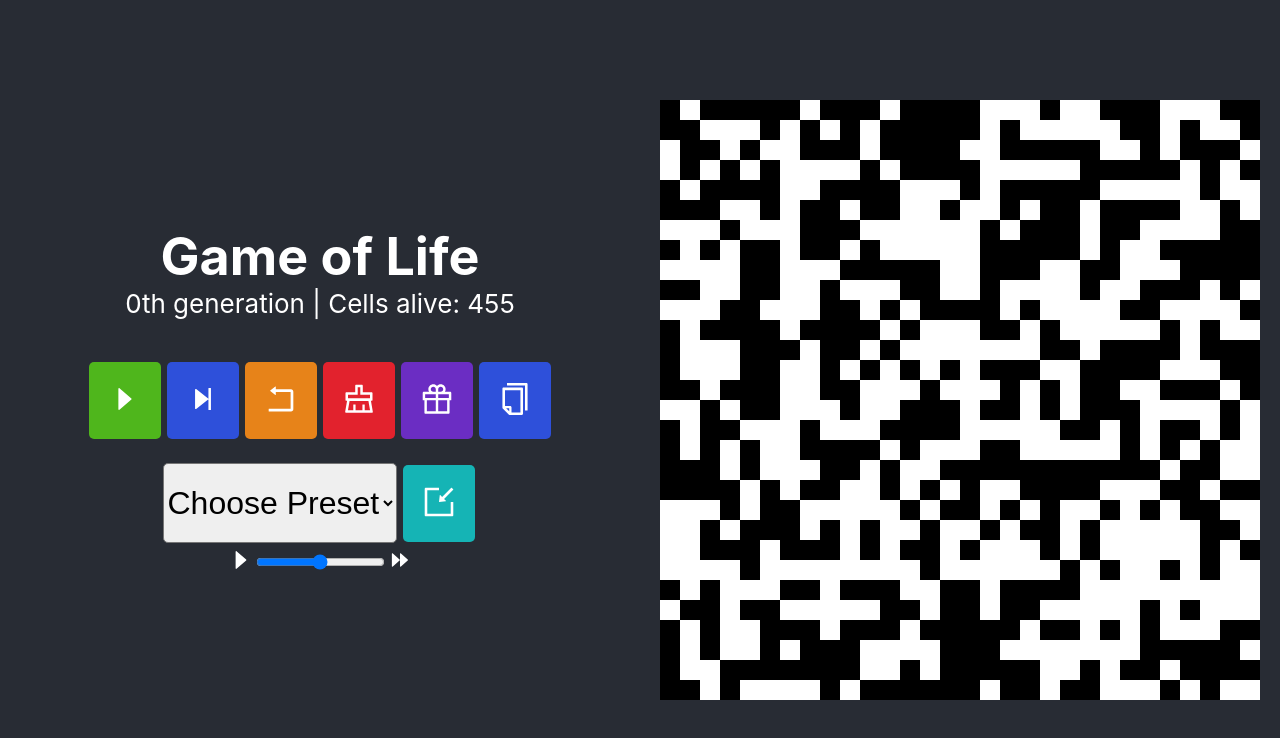
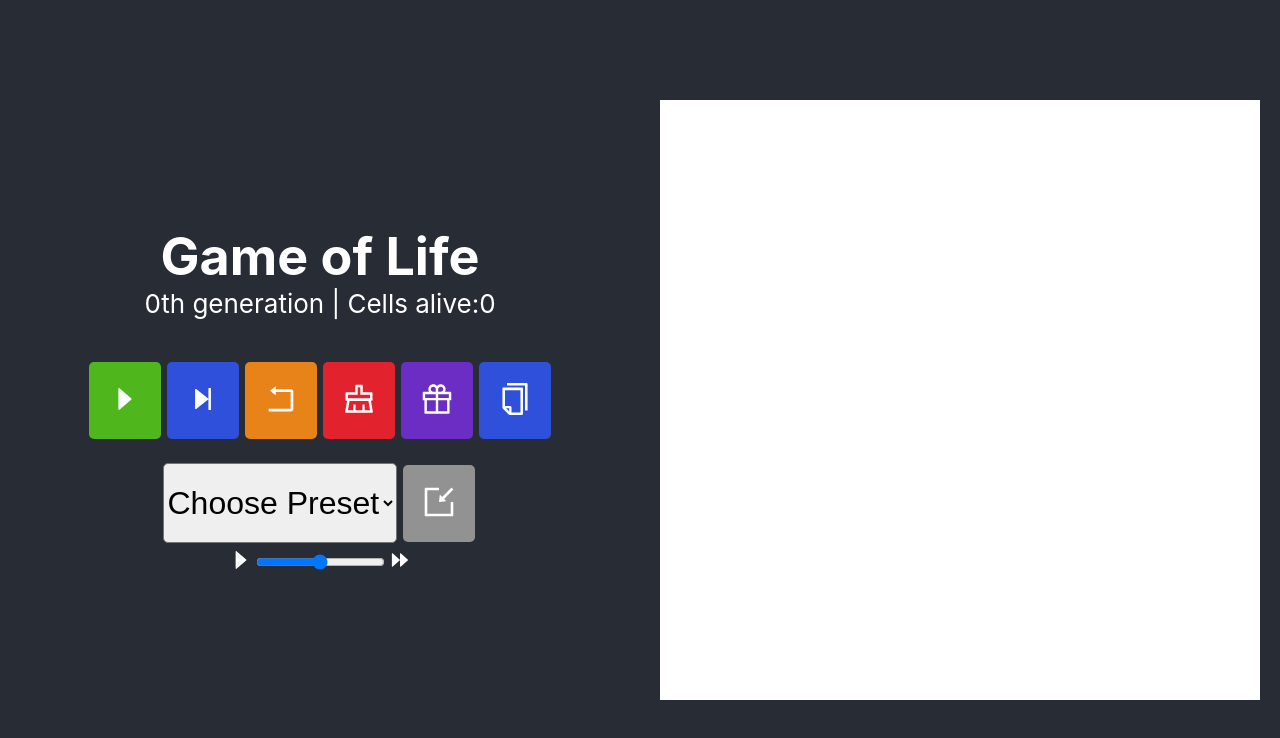
Before and after one commit to Khegyi/greehill, a React (Create React App) app: page / in a window 1280 px wide. Shown: the top 738 px of the page. Built offline with nearby package versions, Linux system fonts and the light colour scheme.

Commit message:
codecleaning, goldplating, bit of testing

```diff
--- a/src/App.css
+++ b/src/App.css
@@ -85,10 +85,28 @@ h1 {
 .cell {
   display: flex;
 }
+
+.Game-grid.disabled .border {
+  border: 5px dashed #e2232e;
+  padding: 5px;
+}
 .Game-grid button {
   width: 20px;
   height: 20px;
   border: none;
+  cursor: pointer;
+}
+.Game-grid button.alive:hover {
+  filter: invert(65%);
+}
+
+.Game-grid button.dead:hover {
+  filter: invert(65%);
+}
+
+.Game-grid button:disabled {
+  filter: grayscale(100%);
+  cursor: not-allowed;
 }
 button.dead {
   background-color: #fff;
--- a/src/App.js
+++ b/src/App.js
@@ -16,7 +16,7 @@ import "./App.css";
 function App() {
   const [theGrid, setTheGrid] = useState([]);
   const [theOriginalGrid, setTheOriginalGrid] = useState([]);
-  const [selectedPreset, setSelectedPreset] = useState([]);
+  const [selectedPreset, setSelectedPreset] = useState();
   const [globalAliveCounter, setGlobalAliveCounter] = useState(0);
   const [generationCounter, setGenerationCounter] = useState(0);
   const [playMode, setPlayMode] = useState(false);
@@ -79,10 +79,38 @@ function App() {
     return table;
   };
 
-  const shouldCellSurvive = (neighbours, isalive) => {
+  const isCellAlive = (cell, grid) => {
+    //check cell current lifesignal
+    const result = grid.find((c) => c.row === cell.row && c.coll === cell.coll);
+    return result.alive;
+  };
+
+  const getNeighboursPosition = (cell) => {
+    //Find cell's neighbours Position
+    let neighbours = [];
+    for (let h = cell.row - 1; h < cell.row + 2; h++) {
+      for (let k = cell.coll - 1; k < cell.coll + 2; k++) {
+        if (
+          h >= 0 &&
+          h <= defaultStartingRowNumber - 1 &&
+          k >= 0 &&
+          k <= defaultStartingCollNumber - 1
+        ) {
+          if (h !== cell.row || k !== cell.coll)
+            neighbours.push({ row: h, coll: k });
+        }
+      }
+    }
+    return neighbours;
+  };
+
+  const willCellSurvive = (cell, grid) => {
+    //Decide if the cell will live depending on it' live neighbours
+    const neighbours = getNeighboursPosition(cell);
+    const isalive = isCellAlive(cell, grid);
     let counter = 0;
-    neighbours.forEach((c) => {
-      if (isCellAlive(c)) {
+    neighbours.forEach((cell) => {
+      if (isCellAlive(cell, grid)) {
         counter++;
       }
     });
@@ -101,41 +129,10 @@ function App() {
     }
   };
 
-  const isCellAlive = (cell) => {
-    const tempGrid = [...theGrid];
-    const result = tempGrid.find(
-      (c) => c.row === cell.row && c.coll === cell.coll
-    );
-    return result.alive;
-  };
-
-  const willCellLiveNextGen = (cell) => {
-    // getting cell's direct neigbours and checking life signals
-    let neighbours = [];
-    for (let h = cell.row - 1; h < cell.row + 2; h++) {
-      for (let k = cell.coll - 1; k < cell.coll + 2; k++) {
-        if (
-          h >= 0 &&
-          h <= defaultStartingRowNumber - 1 &&
-          k >= 0 &&
-          k <= defaultStartingCollNumber - 1
-        ) {
-          if (h !== cell.row || k !== cell.coll)
-            neighbours.push({ row: h, coll: k });
-        }
-      }
-    }
-    const isNextPhaseAlive = shouldCellSurvive(neighbours, isCellAlive(cell));
-    // console.log("now alive: ",  isCellAlive(cell), " will Live:", isNextPhaseAlive);
-    // console.log(neighbours);
-    return isNextPhaseAlive;
-  };
-
-  const nextGeneration = () => {
+  const nextGeneration = (grid) => {
     let gAC = 0;
-    const tempGrid = [...theGrid];
-    tempGrid.map((cell) => {
-      cell.alive = willCellLiveNextGen(cell);
+    grid.map((cell) => {
+      cell.alive = willCellSurvive(cell, grid);
       if (cell.alive) {
         gAC++;
       }
@@ -143,20 +140,20 @@ function App() {
     });
     setGenerationCounter((genNumber) => genNumber + 1);
     setGlobalAliveCounter(gAC);
-    setTheGrid(tempGrid);
+    setTheGrid(grid);
   };
 
   const handleCellClick = (data) => {
-    const tempGrid = [...theGrid];
-    tempGrid.map((cell) => {
+    const grid = [...theGrid];
+    grid.map((cell) => {
       if (cell.row === data.row && cell.coll === data.coll) {
-        // SchrodringersQuestion(cell);
         cell.alive = !data.alive;
-        willCellLiveNextGen(cell);
+        willCellSurvive(cell, grid);
       }
       return cell;
     });
-    setTheGrid(tempGrid);
+    setTheGrid(grid);
+    setTheOriginalGrid(clone(grid));
   };
 
   const handlePlay = () => {
@@ -164,12 +161,14 @@ function App() {
       clearInterval(intervalId);
       setIntervalId(0);
       setPlayMode(false);
+      setCurrentAction("Start");
     } else {
       const newIntervalID = setInterval(() => {
-        nextGeneration();
+        nextGeneration(theGrid);
       }, playSpeed);
       setPlayMode(true);
       setIntervalId(newIntervalID);
+      setCurrentAction("Pause");
     }
   };
 
@@ -192,14 +191,14 @@ function App() {
   const resetOriginalGrid = () => {
     setTheGrid(JSON.parse(JSON.stringify(theOriginalGrid)));
     setGenerationCounter(0);
-    console.log(theOriginalGrid);
   };
 
   const getRandomGrid = () => {
     createTheGrid("random");
   };
   const getMap = () => {
-    console.log(JSON.stringify(theGrid));
+    navigator.clipboard.writeText(JSON.stringify(theGrid));
+    setCurrentAction("Grid was copied to Clipboard");
   };
 
   const handlePreset = (e) => {
@@ -212,7 +211,7 @@ function App() {
   };
 
   useEffect(() => {
-    createTheGrid("random");
+    createTheGrid();
     // eslint-disable-next-line react-hooks/exhaustive-deps
   }, []);
 
@@ -227,9 +226,8 @@ function App() {
         <div className="controll">
           <header className="App-header">
             <h1>Game of Life</h1>
-            <p>
-              {" "}
-              {generationCounter}th generation | Cells alive:{" "}
+            <p className="grid_info">
+              {generationCounter}th generation | Cells alive:
               {globalAliveCounter}
             </p>
             <div className="tooltip">
@@ -248,10 +246,11 @@ function App() {
               {playMode ? <PauseOutlined /> : <CaretRightOutlined />}
             </button>
             <button
+              className="next"
               disabled={playMode ? "disabled" : ""}
               onMouseEnter={() => setCurrentAction("Next Generation")}
               onMouseLeave={() => setCurrentAction("")}
-              onClick={() => nextGeneration(generationCounter)}
+              onClick={() => nextGeneration(theGrid)}
             >
               <StepForwardOutlined />
             </button>
@@ -284,6 +283,8 @@ function App() {
             </button>
             <button
               disabled={playMode ? "disabled" : ""}
+              onMouseEnter={() => setCurrentAction("Copy Grid to Clipboard")}
+              onMouseLeave={() => setCurrentAction("")}
               onClick={() => getMap()}
             >
               <CopyOutlined />
@@ -293,16 +294,22 @@ function App() {
             disabled={playMode ? "disabled" : ""}
             onChange={(e) => handlePreset(e)}
           >
-            <option value="" selected disabled hidden>
+            <option value="" defaultValue hidden>
               Choose Preset
             </option>
             {Object.keys(presets).map((preset, i) => {
-              return <option key={i}>{preset}</option>;
+              return (
+                <option value={preset} key={i}>
+                  {preset}
+                </option>
+              );
             })}
           </select>
           <button
             className="preset"
-            disabled={playMode ? "disabled" : ""}
+            disabled={
+              playMode || selectedPreset === undefined ? "disabled" : ""
+            }
             onMouseEnter={() => setCurrentAction("Load Preset Grid")}
             onMouseLeave={() => setCurrentAction("")}
             onClick={() => setPreset()}
@@ -324,7 +331,13 @@ function App() {
             <ForwardOutlined />
           </div>
         </div>
-        <div className="Game-grid">{renderTheGrid()}</div>
+        <div
+          className={`Game-grid ${
+            playMode || generationCounter !== 0 ? "disabled" : ""
+          }`}
+        >
+          <div className="border">{renderTheGrid()}</div>
+        </div>
       </div>
     </div>
   );
```
Also changed, not shown: 1 other file (tests, documents, lock files or other folders).
